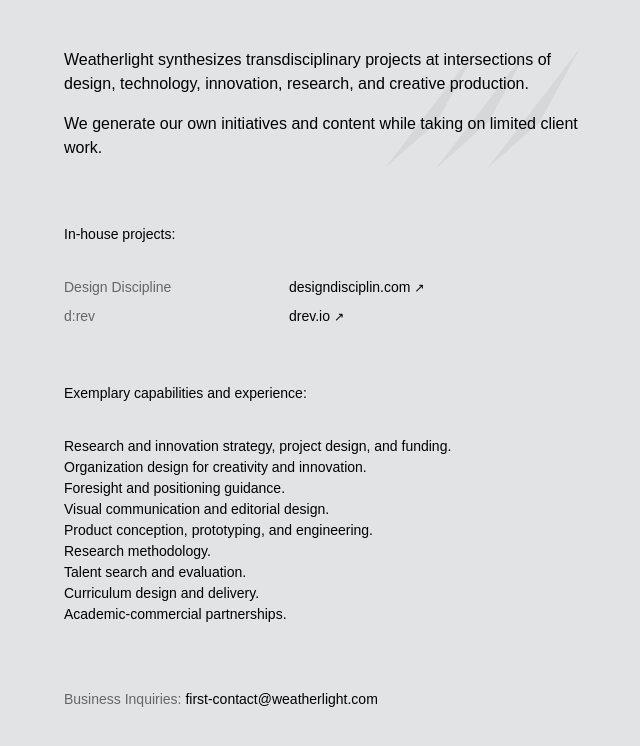
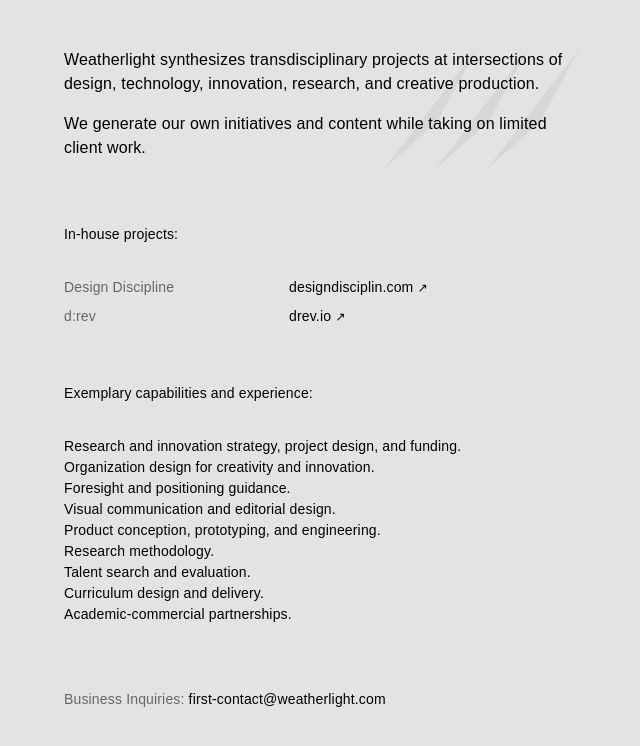
Before and after one commit to mbaytas/weatherlight, a Jekyll site: the page built from README.md, in a window 1280 px wide. Shown: the top 746 px of the page, without its empty margins (318-958 px from the left). Built offline with Jekyll 4.4.1, drawn with Linux system fonts in a browser that asks for light colours; some web fonts are replaced; our own code applies the rules of GitHub Pages for plain Markdown files; comment, search, counter and statistics services are not loaded.

Commit message:
Update default.html

```diff
--- a/_layouts/default.html
+++ b/_layouts/default.html
@@ -19,6 +19,7 @@
     <style>
       body {
         font-family: neue-haas-grotesk-text, sans-serif;
+        letter-spacing: 0.01em;
       }
       h1, h2, h3, h4 {
         font-family: neue-haas-grotesk-text, sans-serif;
```
